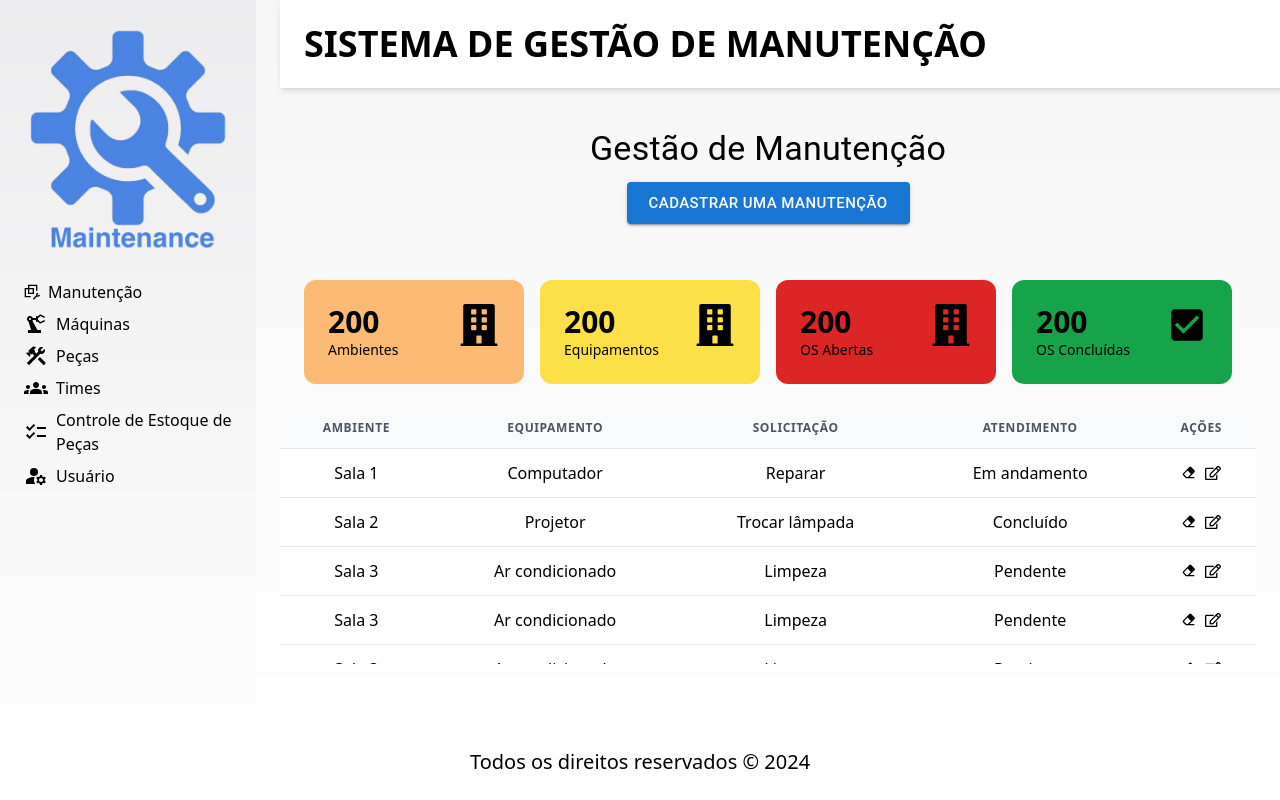
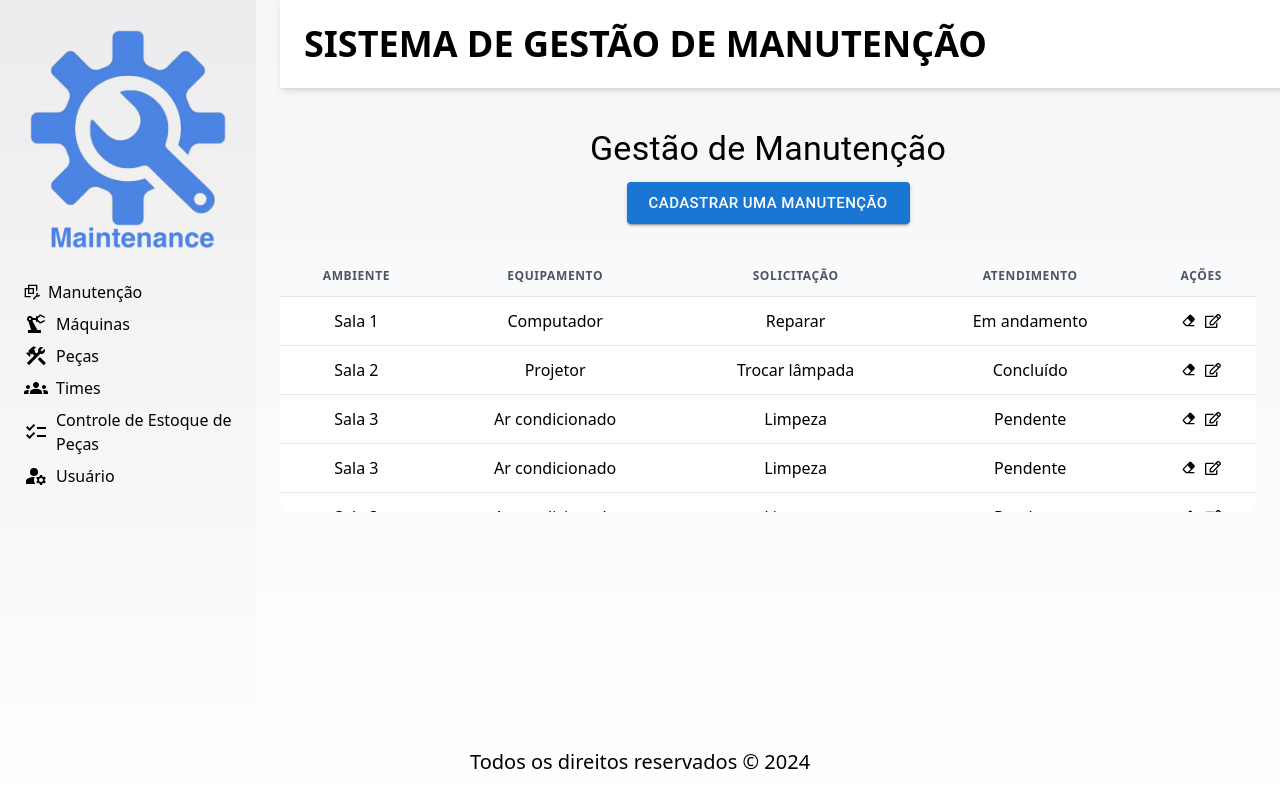
Before and after one commit to GuilhermeMLeal/ManutencaoAPP, a Next.js app in the folder frontend/: page / in a window 1280 px wide. Built offline with nearby package versions, Linux system fonts and the light colour scheme.

Commit message:
refactor(path page): updated path to access the pages

```diff
--- a/frontend/src/app/components/machines/mainMachine.tsx
+++ b/frontend/src/app/components/machines/mainMachine.tsx
@@ -27,7 +27,7 @@ export default function MainMachine() {
         title="Sistema de Gestão de Máquinas"
         subtitle="Visualização Detalhada de Máquinas"
         textButton="Cadastrar uma Máquina"
-        pageText=""
+        pageText="/pages/machines/createMachine"
       />
       <Container maxWidth="lg">
         <Box
--- a/frontend/src/app/components/maintenance/mainMaintenance.tsx
+++ b/frontend/src/app/components/maintenance/mainMaintenance.tsx
@@ -6,32 +6,6 @@ import Title from "../title";
 import { Button } from "@mui/material";
 
 export default function MainMaintenance() {
-  const cardList = [
-    {
-      color: "bg-orange-300",
-      quantity: 200,
-      text: "Ambientes",
-      icon: <FaBuilding size={42} />,
-    },
-    {
-      color: "bg-yellow-300",
-      quantity: 200,
-      text: "Equipamentos",
-      icon: <FaBuilding size={42} />,
-    },
-    {
-      color: "bg-red-600",
-      quantity: 200,
-      text: "OS Abertas",
-      icon: <FaBuilding size={42} />,
-    },
-    {
-      color: "bg-green-600",
-      quantity: 200,
-      text: "OS Concluídas",
-      icon: <IoMdCheckbox size={42} />,
-    },
-  ];
 
   return (
     <main className="flex-1 p-6 pt-24 flex flex-col bg-white/90">
@@ -39,20 +13,8 @@ export default function MainMaintenance() {
         title={"Sistema de Gestão de Manutenção"}
         subtitle="Gestão de Manutenção"
         textButton="Cadastrar uma Manutenção"
+        pageText="/pages/index/createMaintenance"
       />
-      <div>
-        <div className="grid grid-cols-4 gap-4 p-6 flex-row">
-          {cardList.map((props, index) => (
-            <Card
-              key={index}
-              color={props.color}
-              quantity={props.quantity}
-              text={props.text}
-              icon={props.icon}
-            />
-          ))}
-        </div>
-      </div>
       <Table />
     </main>
   );
--- a/frontend/src/app/components/teams/mainTeams.tsx
+++ b/frontend/src/app/components/teams/mainTeams.tsx
@@ -27,7 +27,7 @@ export default function MainTeam() {
         title="Sistema de Gestão de Equipes"
         subtitle="Visualização Detalhada de Equipe"
         textButton="Cadastrar uma Equipe"
-        pageText=""
+        pageText="/pages/teams/createTeam"
       />
       <Container maxWidth="lg">
         <Box
--- a/frontend/src/app/components/title.tsx
+++ b/frontend/src/app/components/title.tsx
@@ -1,4 +1,5 @@
 import { Button, Container, Box, Typography } from "@mui/material";
+import Link from "next/link";
 
 interface TitleType {
   title: string;
@@ -7,7 +8,7 @@ interface TitleType {
   pageText:string;
 }
 
-export default function Title({ title, subtitle, textButton , pageText}: TitleType) {
+export default function Title({ title, subtitle, textButton, pageText }: TitleType) {
   return (
     <>
       <h1 className="text-4xl fixed top-0 font-bold uppercase w-full p-6 text-start text-black bg-white shadow-md z-10">
@@ -16,18 +17,18 @@ export default function Title({ title, subtitle, textButton , pageText}: TitleTy
       <Box sx={{ textAlign: "center", mb: 4, paddingTop: 4 }}>
         <Typography
           variant="h4"
-          component="h1"
+          component="h2"
           gutterBottom
           className="text-black"
         >
           {subtitle}
         </Typography>
-        <a href={pageText}>
+        <Link href={pageText} passHref>
           <Button variant="contained" color="primary" size="large">
             {textButton}
           </Button>
-        </a>
+        </Link>
       </Box>
     </>
-  );
+  )
 }
--- a/frontend/src/app/components/tools/createTool.tsx
+++ b/frontend/src/app/components/tools/createTool.tsx
@@ -1,6 +1,6 @@
 import React from "react";
-import { TextField, Button, Grid, Box, InputAdornment } from "@mui/material";
 import TitleCreate from "../titleCreate";
+import { Box, Button, Grid, InputAdornment, TextField } from "@mui/material";
 
 export default function CreateTool() {
   return (
--- a/frontend/src/app/components/tools/mainTools.tsx
+++ b/frontend/src/app/components/tools/mainTools.tsx
@@ -1,5 +1,5 @@
 import React from "react";
-import { Box, Typography, Button, Container } from "@mui/material";
+import { Box, Container } from "@mui/material";
 import CardBox from "../cardBox";
 import Title from "../title";
 
@@ -60,6 +60,7 @@ export default function MainTools() {
         title="Sistema de Gestão de Peças"
         subtitle="Visualização Detalhada de Peças"
         textButton="Cadastrar uma Peça"
+        pageText="/pages/tools/createTool"
       />
       <Container maxWidth="lg">
         <Box
```
